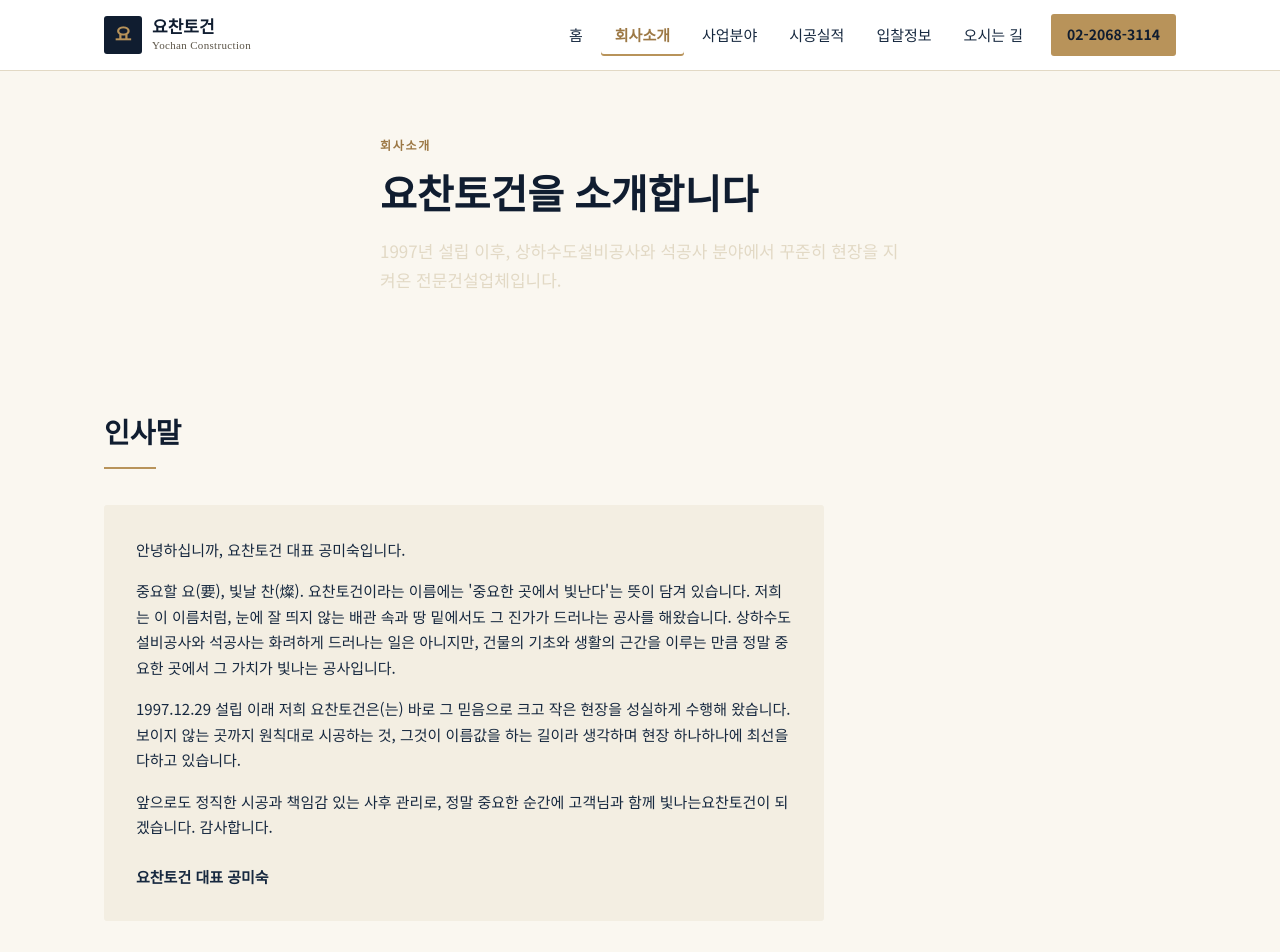
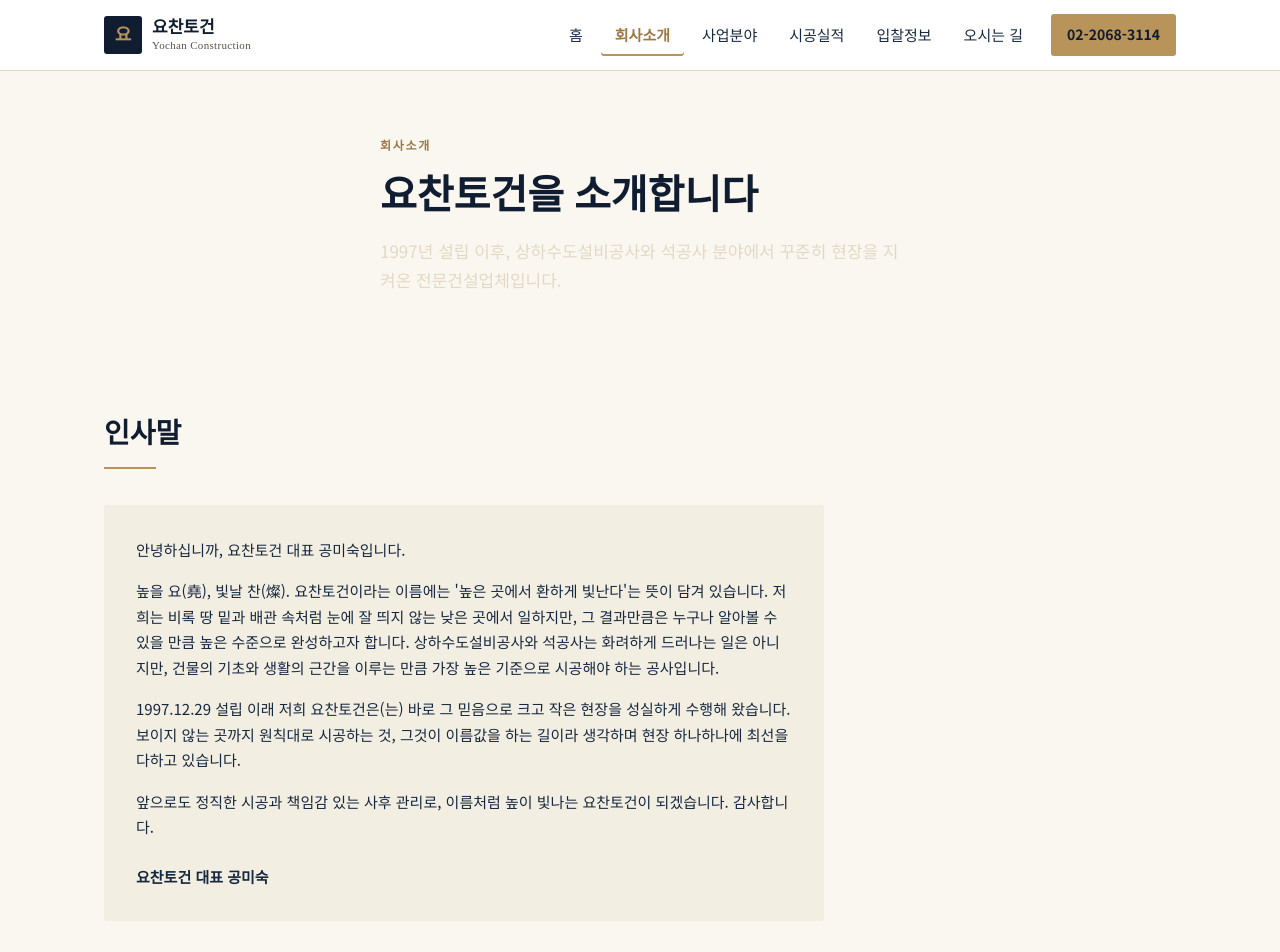
Before and after one commit to yochankon/company, a React (Vite) app: page /about in a window 1280 px wide. Shown: the top 952 px of the page. Built offline with nearby package versions, Linux system fonts and the light colour scheme; no server answers.

Commit message:
fix: 인사말 한자 수정 (요-堯 높을 요, 찬-燦 빛날 찬 -> 높은 곳에서 빛난다)

```diff
--- a/src/pages/About.jsx
+++ b/src/pages/About.jsx
@@ -20,10 +20,11 @@ function About() {
             안녕하십니까, {company.name} 대표 {company.ceo}입니다.
           </p>
           <p>
-            중요할 요(要), 빛날 찬(燦). {company.name}이라는 이름에는 '중요한 곳에서 빛난다'는 뜻이
-            담겨 있습니다. 저희는 이 이름처럼, 눈에 잘 띄지 않는 배관 속과 땅 밑에서도 그 진가가
-            드러나는 공사를 해왔습니다. 상하수도설비공사와 석공사는 화려하게 드러나는 일은 아니지만,
-            건물의 기초와 생활의 근간을 이루는 만큼 정말 중요한 곳에서 그 가치가 빛나는 공사입니다.
+높을 요(堯), 빛날 찬(燦). {company.name}이라는 이름에는 '높은 곳에서 환하게 빛난다'는 뜻이
+            담겨 있습니다. 저희는 비록 땅 밑과 배관 속처럼 눈에 잘 띄지 않는 낮은 곳에서 일하지만, 그
+            결과만큼은 누구나 알아볼 수 있을 만큼 높은 수준으로 완성하고자 합니다. 상하수도설비공사와
+            석공사는 화려하게 드러나는 일은 아니지만, 건물의 기초와 생활의 근간을 이루는 만큼 가장
+            높은 기준으로 시공해야 하는 공사입니다.
           </p>
           <p>
             {company.founded} 설립 이래 저희 {company.name}은(는) 바로 그 믿음으로 크고 작은 현장을
@@ -31,8 +32,8 @@ function About() {
             길이라 생각하며 현장 하나하나에 최선을 다하고 있습니다.
           </p>
           <p>
-            앞으로도 정직한 시공과 책임감 있는 사후 관리로, 정말 중요한 순간에 고객님과 함께 빛나는
-            {company.name}이 되겠습니다. 감사합니다.
+            앞으로도 정직한 시공과 책임감 있는 사후 관리로, 이름처럼 높이 빛나는 {company.name}이
+            되겠습니다. 감사합니다.
           </p>
           <p className="signature">{company.name} 대표 {company.ceo}</p>
         </div>
```
